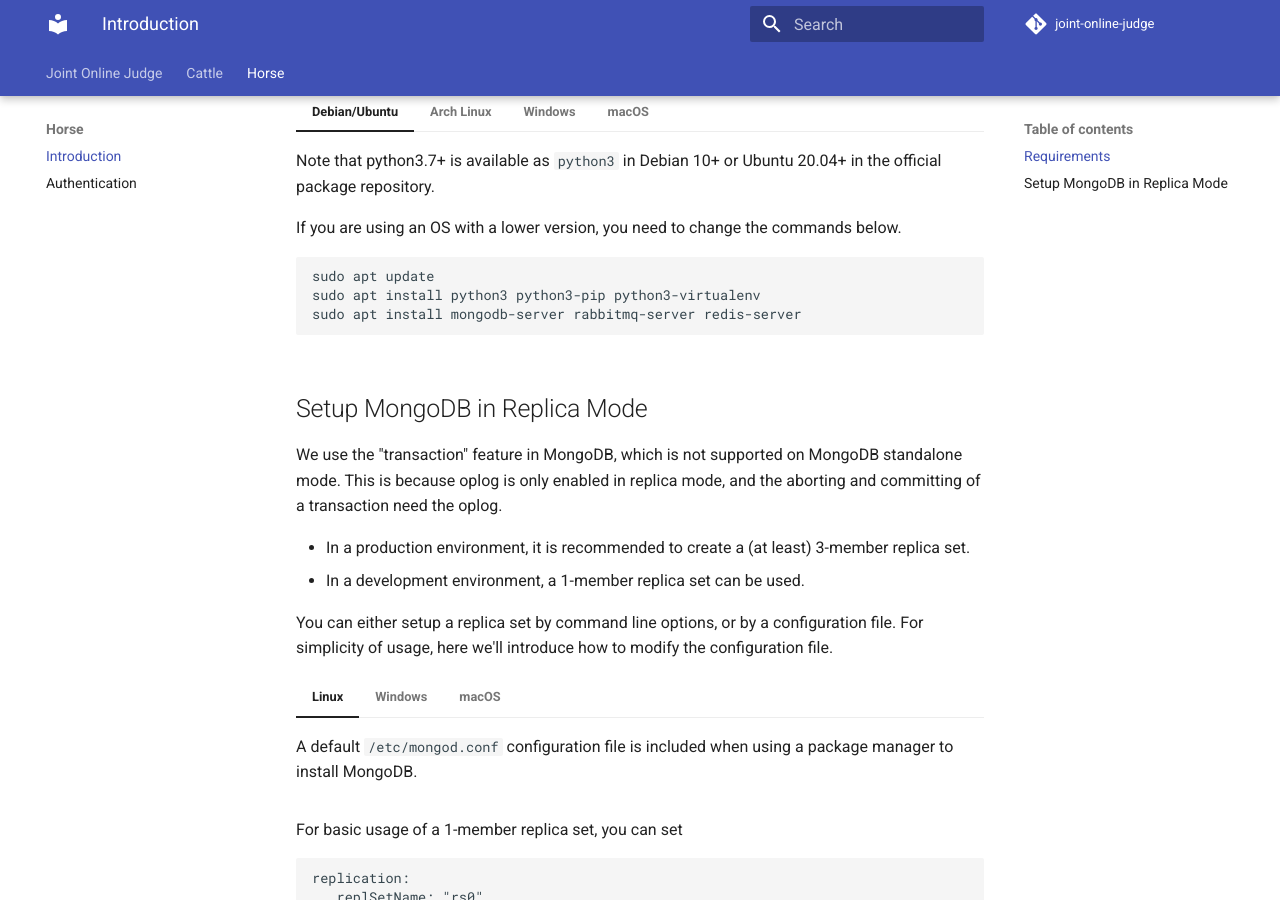
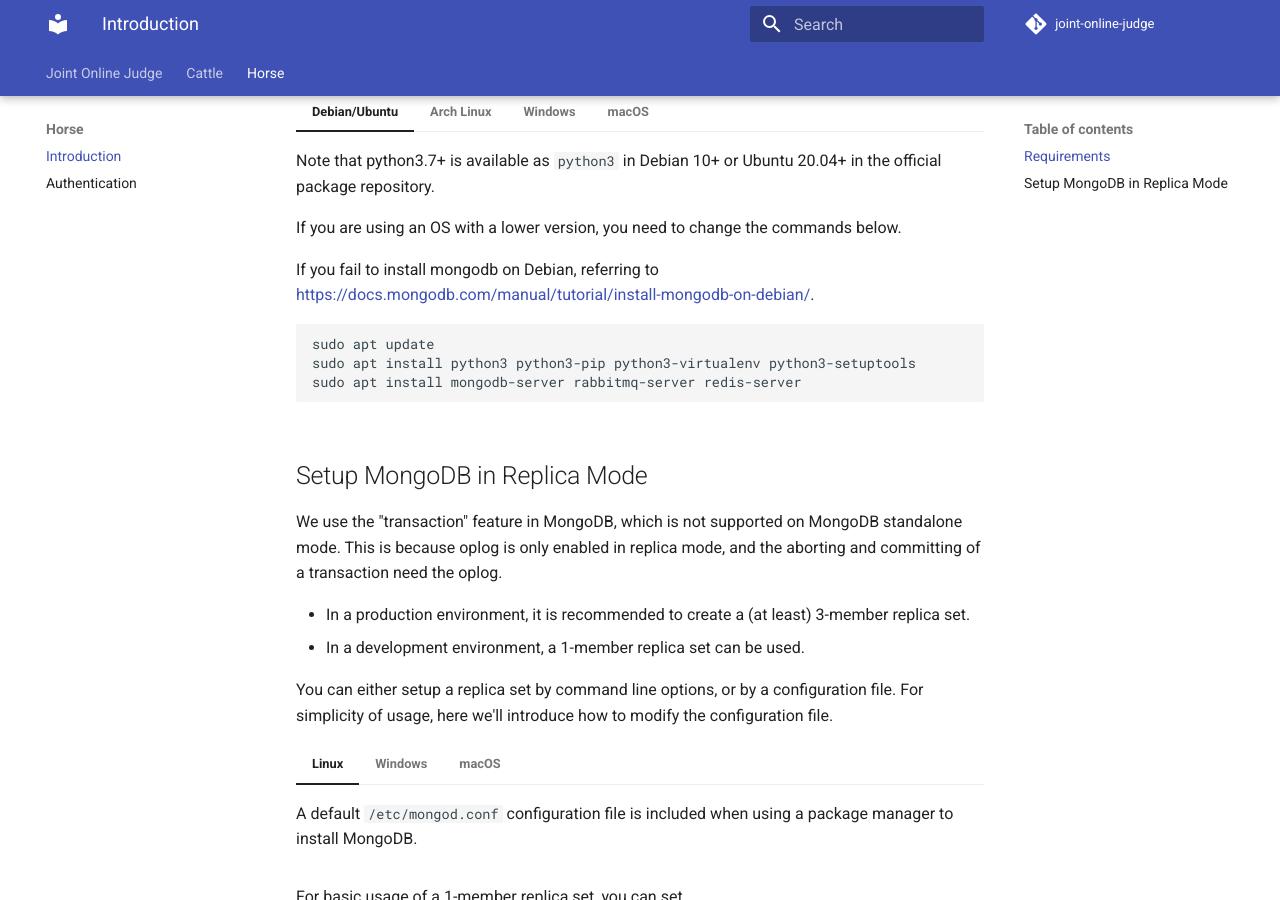
Before and after one commit to joint-online-judge/joint-online-judge.github.io, an MkDocs documentation site: the page built from docs/horse/index.md, in a window 1280 px wide and 900 px high, scrolled down 371 px. Built offline with MkDocs 1.6.1 and Material for MkDocs 9.7.7, drawn with Linux system fonts in a browser that asks for light colours.

Commit message:
Update index.md

````diff
--- a/docs/horse/index.md
+++ b/docs/horse/index.md
@@ -11,14 +11,16 @@
 
 === "Debian/Ubuntu"
 
-    Note that  python3.7+ is available as `python3` in Debian 10+ or Ubuntu 20.04+
+    Note that python3.7+ is available as `python3` in Debian 10+ or Ubuntu 20.04+
     in the official package repository.
 
     If you are using an OS with a lower version, you need to change the commands below.
 
+    If you fail to install mongodb on Debian, referring to <https://docs.mongodb.com/manual/tutorial/install-mongodb-on-debian/>.
+
     ```bash
     sudo apt update
-    sudo apt install python3 python3-pip python3-virtualenv
+    sudo apt install python3 python3-pip python3-virtualenv python3-setuptools
     sudo apt install mongodb-server rabbitmq-server redis-server
     ```
 
````
